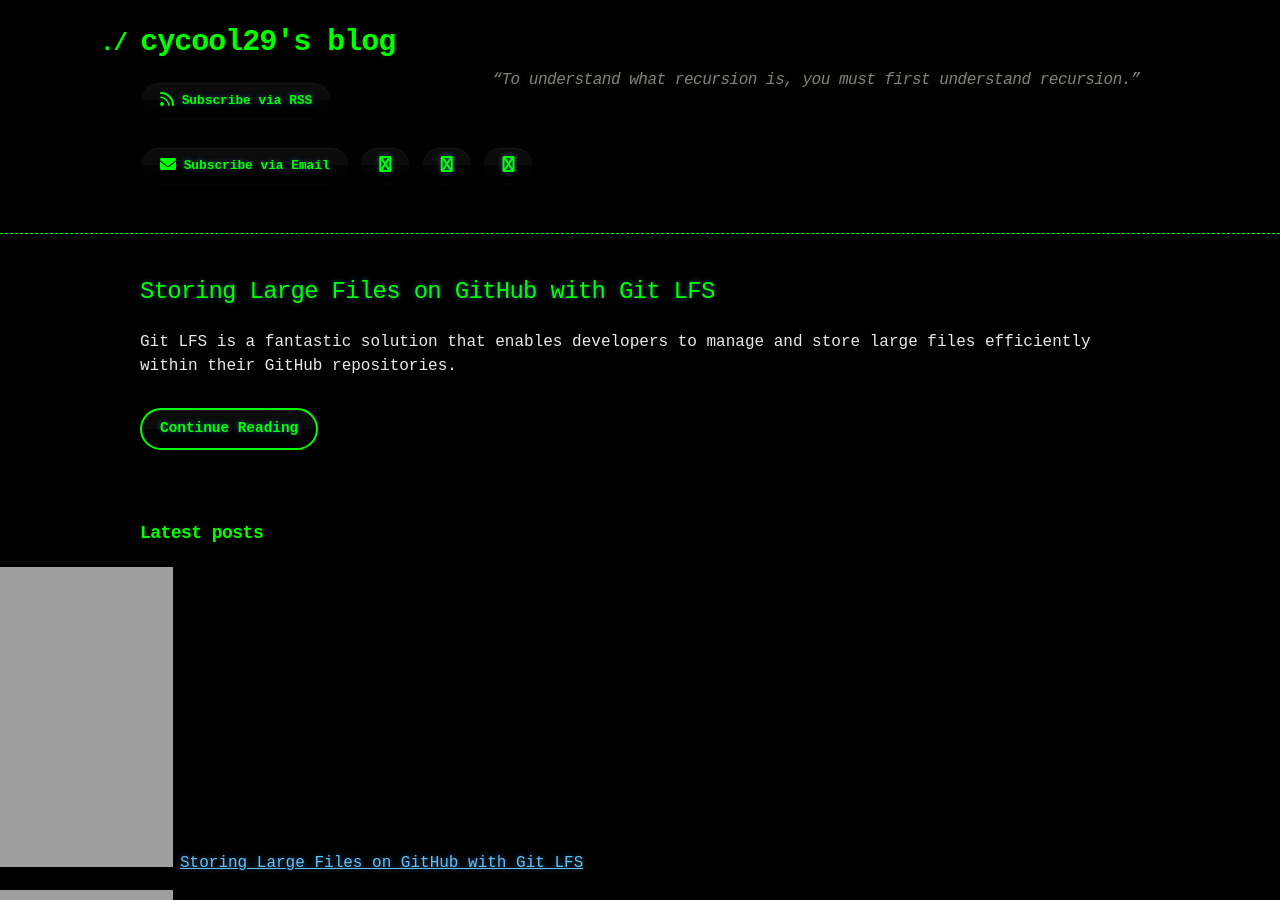
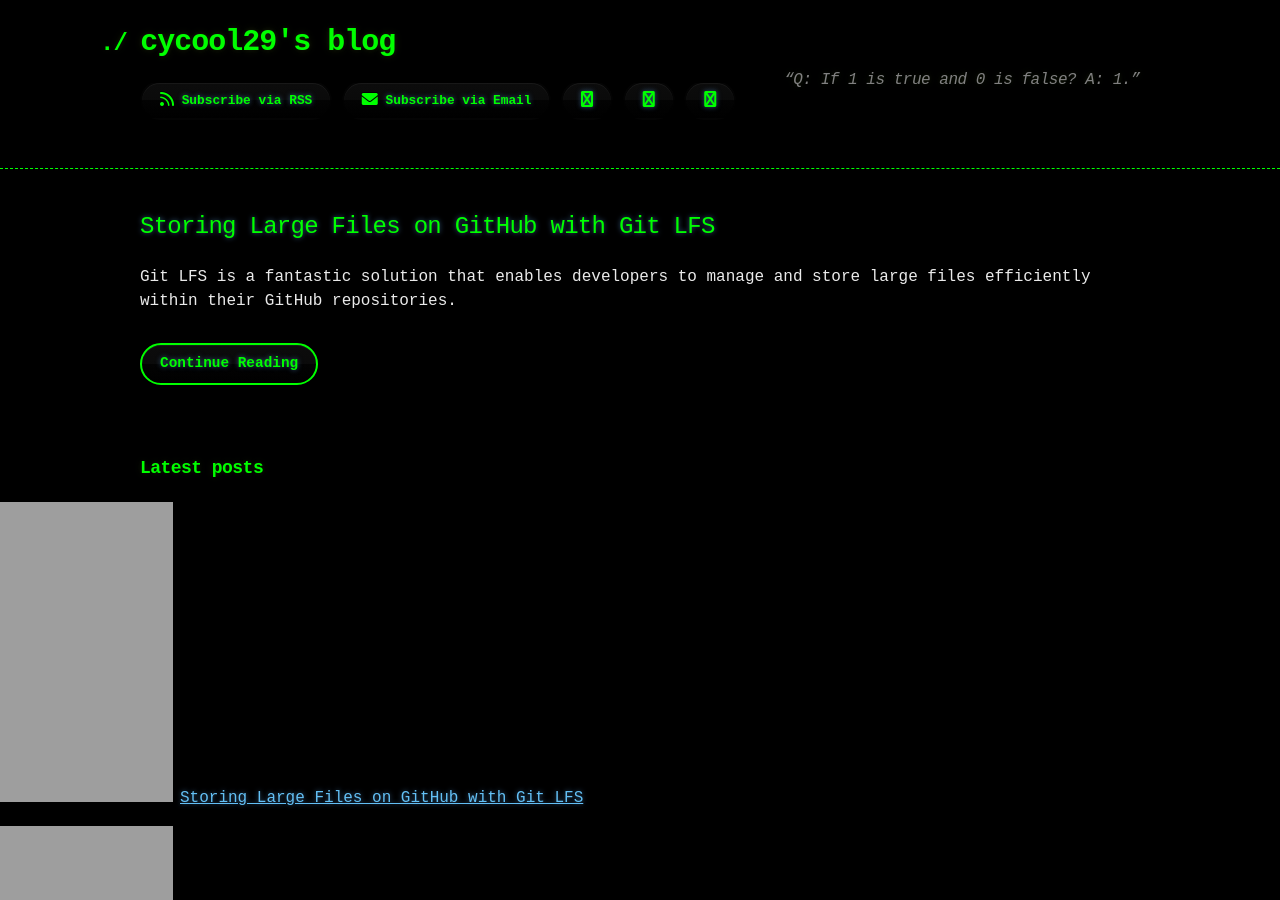
Before and after one commit to cycool29/cycool29.github.io, a Jekyll site: the page built from index.md, in a window 1280 px wide and 900 px high. Built offline with Jekyll 4.4.1, drawn with Linux system fonts in a browser that asks for light colours; a style sheet for code colours, icons or effects is not loaded.

Commit message:
Update quotes

```diff
--- a/_config.yml
+++ b/_config.yml
@@ -1,5 +1,5 @@
 title: cycool29's blog
-description: "“To understand what recursion is, you must first understand recursion.” "
+description: "“Q: If 1 is true and 0 is false? A: 1.” "
 bio: A high school student. Intermediate in Python, Git, Bash. Learning JavaScript. He/Him. "
 author: cycool29
 url: https://cycool29.github.io
```
